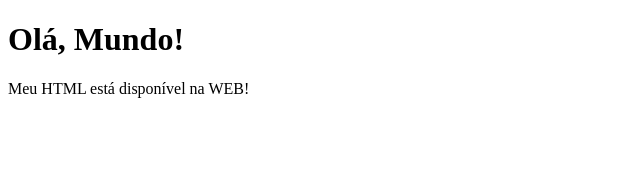
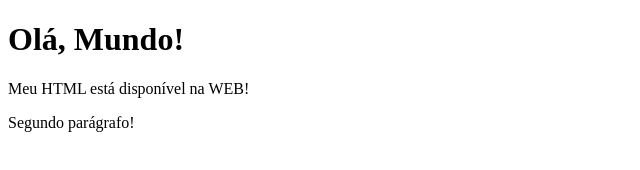
Before and after one commit to franciscodnn/lm-20212, a plain HTML site: page index.html in a window 1280 px wide. Shown: the whole page, without its empty margins (0-640 px from the left). Drawn offline with Linux system fonts and the light colour scheme.

Commit message:
Atualizacao do index.html

```diff
--- a/index.html
+++ b/index.html
@@ -9,5 +9,6 @@
 <body>
     <h1>Olá, Mundo!</h1>
     <p>Meu HTML está disponível na WEB!</p>
+    <p>Segundo parágrafo!</p>
 </body>
 </html>
```
